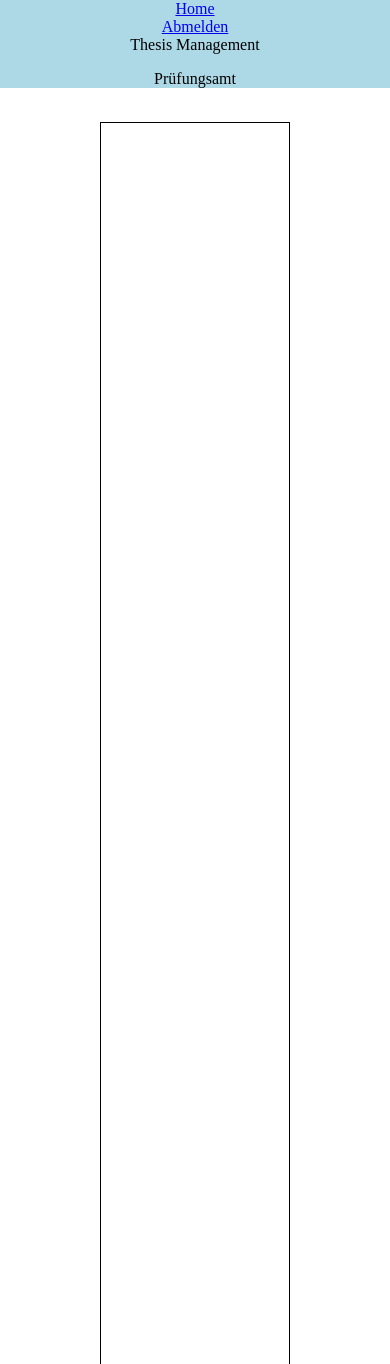
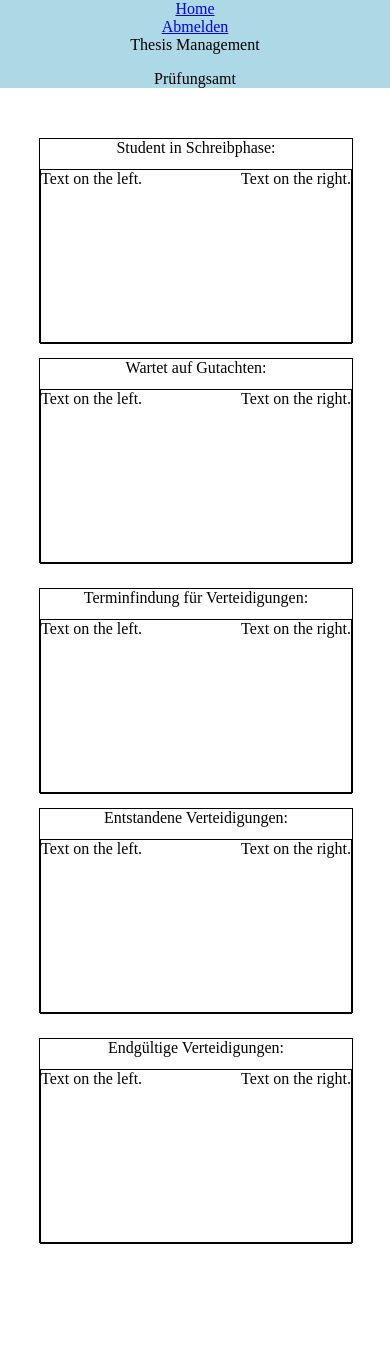
Before and after one commit to acomanda/TheMa, a Django app: page /home in a window 390 px wide. Shown: the top 1364 px of the page. After the commit the page ends 1244 px from the top, so only its background shows below. Run offline with Django 3.2, Linux system fonts and the light colour scheme; a user stored in the database is signed in; tables that the repository leaves empty hold one stand-in row (values such as "Sample post").

Commit message:
Created first responsive design of the Home page of the User Group Prüfungsamt

```diff
--- a/basic/static/homePruefungsamt.css
+++ b/basic/static/homePruefungsamt.css
@@ -1,5 +1,6 @@
+
 body {
-    overflow: hidden;
+    overflow: scroll;
     position: relative;
     top: 0;
     width: 100%;
@@ -9,32 +10,159 @@ body {
 
 .left {
     float: left;
-    width: 30%;
+    width: 10%;
     display: flex;
 }
 
 .main {
+    display: inline-block;
+    margin: 0 auto;
+    width: 80%;
+    height: 100%;
+    text-align: center;
+    justify-content: center;
+}
+
+#firstRow {
     display: flex;
     margin: 0 auto;
-    width: 40%;
-    height: 20%;
-    text-align: left;
+    width: 100%;
+    height: 10%;
+    text-align: center;
+    justify-content: center;
+}
+
+#container1{
+    width: 50%;
+    height: 90%;
     border: 1px solid black;
 }
 
-.main.mainLeft {
-    float: left;
+#container2{
     width: 50%;
-    display: flex;
+    height: 90%;
+    border: 1px solid black;
 }
 
-.main.mainRight {
+#secondRow {
+    display: flex;
+    margin: 0 auto;
+    width: 100%;
+    height: 10%;
+    text-align: center;
+    justify-content: center;
+}
+
+#container3{
+    width: 50%;
+    height: 90%;
+    border: 1px solid black;
+}
+
+#container4{
+    width: 50%;
+    height: 90%;
+    border: 1px solid black;
+}
+
+#thirdRow {
+    display: flex;
+    margin: 0 auto;
+    width: 100%;
+    height: 10%;
+    text-align: center;
+    justify-content: center;
+}
+
+#container5{
+    width: 50%;
+    height: 90%;
+    border: 1px solid black;
+}
+
+.containerTitle{
+    height: 15%;
+}
+.containerScroll{
+    text-align: left;
+    border: 1px solid black;
+    height: 85%;
+    overflow:scroll;
+    overflow-y:scroll;
+    overflow-x:hidden;
+}
+
+.alignright{
     float: right;
-    width: 50%;
-    display: flex;
+    margin-top: 0;
+    margin-bottom: 0;
+    margin-left: 0;
+    margin-right: 0;
+}
+
+.alignleft{
+    float: left;
+    margin-top: 0;
+    margin-bottom: 0;
+    margin-left: 0;
+    margin-right: 0;
+}
+
+@media only screen and (min-width: 600px) {
+    #container1{
+        margin-right: 1%;
+    }
+    #container2{
+        margin-left: 1%;
+    }
+    #container3{
+        margin-right: 1%;
+    }
+    #container4{
+        margin-left: 1%;
+    }
+}
+
+@media only screen and (max-width: 599px) {
+    #firstRow{
+        display: inline-block;
+        height: 30%
+    }
+    #secondRow{
+        display: inline-block;
+        height: 30%
+    }
+    #thirdRow{
+        display: inline-block;
+        height: 30%
+    }
+    #container1{
+        height: 45%;
+        width: 100%;
+        margin-bottom: 5%;
+    }
+    #container2{
+        height: 45%;
+        width: 100%;
+        margin-top: 5%;
+    }
+    #container3{
+        height: 45%;
+        width: 100%;
+        margin-bottom: 5%;
+    }
+    #container4{
+        height: 45%;
+        width: 100%;
+        margin-top: 5%;
+    }
+    #container5{
+        height: 45%;
+        width: 100%;
+    }
 }
 
 .right {
     float: right;
-    width: 15%
+    width: 10%
 }
--- a/basic/static/navBar.css
+++ b/basic/static/navBar.css
@@ -26,7 +26,7 @@ body {margin:0;}
 @media only screen and (min-width: 600px) {
     .left {
         float: left;
-        width: 30%;
+        width: 25%;
         display: flex;
         height: 5%;
     }
@@ -39,13 +39,13 @@ body {margin:0;}
     .center {
         display: inline-block;
         margin: 0 auto;
-        width: 40%;
-        text-align: left;
+        width: 50%;
+        text-align: center;
     }
 
     .right {
         float: right;
-        width: 15%
+        width: 25%
     }
 }
 
--- a/basic/templates/homePruefungsamt.html
+++ b/basic/templates/homePruefungsamt.html
@@ -7,8 +7,59 @@
     {% include "navBar.html" %}
 </head>
 <body>
-    <div class = left></div>
+    <div class = "left"></div>
     <div class="main">
+        <div id="firstRow">
+            <div id="container1">
+                <div class="containerTitle">
+                    Student in Schreibphase:
+                </div>
+                <div class="containerScroll">
+                    <p class="alignleft">Text on the left.</p>
+                    <p class="alignright">Text on the right.</p>
+                </div>
+            </div>
+            <div id="container2">
+                <div class="containerTitle">
+                    Wartet auf Gutachten:
+                </div>
+                <div class="containerScroll">
+                    <p class="alignleft">Text on the left.</p>
+                    <p class="alignright">Text on the right.</p>
+                </div>
+            </div>
+        </div>
+        <div id="secondRow">
+            <div id="container3">
+                <div class="containerTitle">
+                    Terminfindung für Verteidigungen:
+                </div>
+                <div class="containerScroll">
+                    <p class="alignleft">Text on the left.</p>
+                    <p class="alignright">Text on the right.</p>
+                </div>
+            </div>
+            <div id="container4">
+                <div class="containerTitle">
+                    Entstandene Verteidigungen:
+                </div>
+                <div class="containerScroll">
+                    <p class="alignleft">Text on the left.</p>
+                    <p class="alignright">Text on the right.</p>
+                </div>
+            </div>
+        </div>
+        <div id="thirdRow">
+            <div id="container5">
+                <div class="containerTitle">
+                    Endgültige Verteidigungen:
+                </div>
+                <div class="containerScroll">
+                    <p class="alignleft">Text on the left.</p>
+                    <p class="alignright">Text on the right.</p>
+                </div>
+            </div>
+        </div>
     </div>
     <div class="right"></div>
 </body>
```
